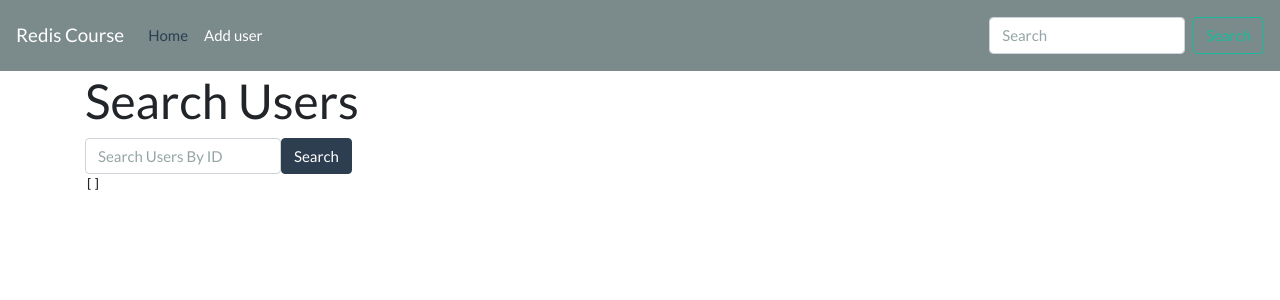
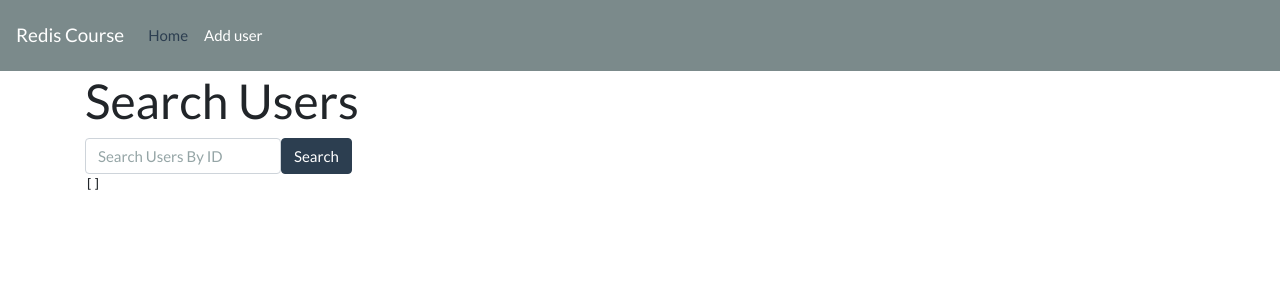
Before and after one commit to nelreina/redis-course, a React (Vite) app: page / in a window 1280 px wide. Shown: the top 300 px of the page. Built offline with nearby package versions, Linux system fonts and the light colour scheme.

Commit message:
feature/redis-cli: post HMSET all body values

```diff
--- a/client/Nav.js
+++ b/client/Nav.js
@@ -31,20 +31,6 @@ const Nav = () => {
               </Link>
             </li>
           </ul>
-          <form className="form-inline mt-2 mt-md-0">
-            <input
-              className="form-control mr-sm-2"
-              type="text"
-              placeholder="Search"
-              aria-label="Search"
-            />
-            <button
-              className="btn btn-outline-success my-2 my-sm-0"
-              type="submit"
-            >
-              Search
-            </button>
-          </form>
         </div>
       </nav>
     </div>
```
Also changed, not shown: src/app.js (+13 -4 lines).
